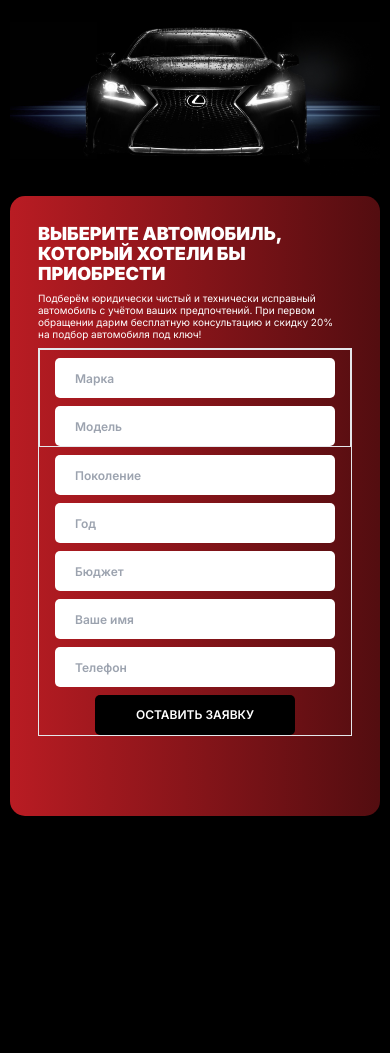
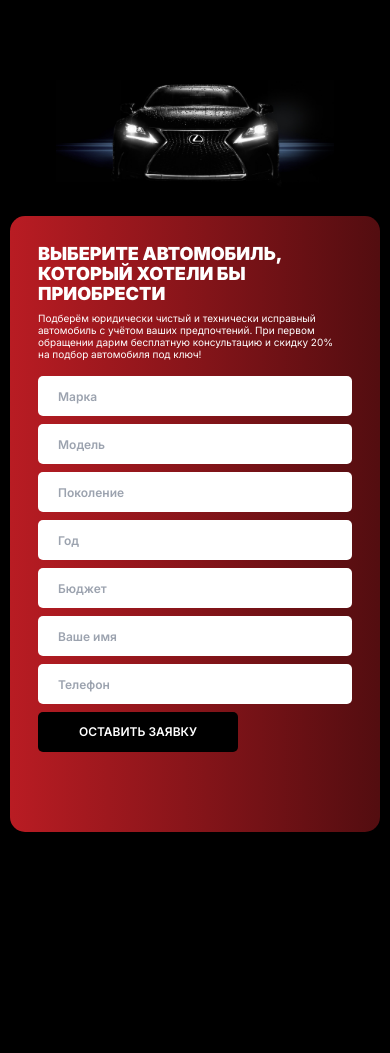
Before and after one commit to shirguin/Html-AutoDiagnoz52, a website: page index.html in a window 390 px wide. Shown: the part 242-1295 px from the top of the page. Drawn offline with nearby package versions, Linux system fonts and the light colour scheme.

Commit message:
redid the first block

```diff
--- a/index.html
+++ b/index.html
@@ -27,12 +27,12 @@
   </head>
 
   <body class="flex flex-col items-center bg-mainBlack">
-    <div class="flex flex-col items-center w-full max-w-[470px] px-2.5">
+    <div class="flex flex-col items-center px-2.5 mobile:w-full sm:w-[470px]">
       <header
-        class="relative flex flex-col pt-2.5 w-full sm:w-[470px] md:w-[738px] xl:w-[1170px] 2xl:w-[1575px]"
+        class="relative flex flex-col pt-2.5 mobile:w-full sm:w-[470px] md:w-[738px] xl:w-[1170px] 2xl:w-[1575px]"
       >
         <!-- Шапка -->
-        <div class="flex items-center justify-between px-5 sm:px-0">
+        <div class="flex items-center justify-between">
           <!-- Логотип -->
           <a href="#">
             <svg
@@ -371,7 +371,7 @@
 
         <!-- Гамбургер меню -->
         <div
-          class="absolute top-0 left-[-1280px] transition-left duration-500 transition-slowest ease bg-[url('./img/background_car_blur.jpeg')] bg-no-repeat bg-center bg-left pt-2.5 pb-[62px] w-[360px] sm:w-[490px] md:w-[748px] text-mainWhite flex flex-col justify-left items-left bg-mainBlack xl:hidden"
+          class="absolute top-0 left-[-1280px] transition-left duration-500 transition-slowest ease bg-[url('./img/background_car_blur.jpeg')] bg-no-repeat bg-center bg-left pt-2.5 pb-[62px] mobile:w-full sm:w-[490px] md:w-[748px] text-mainWhite flex flex-col justify-left items-left bg-mainBlack xl:hidden"
           id="hamburger_menu"
         >
           <!-- Кнопка закрывания меню -->
@@ -452,13 +452,14 @@
         </div>
       </header>
 
-      <main class="w-full">
+      <main class="mobile:w-full">
+        <!-- Первый блок -->
         <section
-          class="flex flex-col w-full items-center mt-10 md:mt-[60px] xl:mt-[96px] 2xl:mt-[72px]"
+          class="flex flex-col items-center mobile:w-full mt-10 md:mt-[60px] xl:mt-[96px] 2xl:mt-[72px]"
         >
           <!-- Фото автомобиля -->
           <div
-            class="w-full h-[280px] sm:w-[470px] sm:h-[320px] md:w-[738px] md:h-[425px] xl:w-[1170px] xl:h-[610px] 2xl:w-[1575px] 2xl:h-[740px] bg-[url('./img/main_background_car.jpg')] bg-contain bg-no-repeat bg-bottom"
+            class="mobile:w-3/4 h-[300px] sm:w-[470px] sm:h-[320px] md:w-[738px] md:h-[425px] xl:w-[1170px] xl:h-[610px] 2xl:w-[1575px] 2xl:h-[740px] bg-[url('./img/main_background_car.jpg')] bg-contain bg-no-repeat bg-bottom"
           >
             <!-- Заголовок h1 -->
             <div
@@ -480,16 +481,16 @@
 
           <!-- Блок заявки на Автоподбор -->
           <div
-            class="flex flex-col mt-5 md:mt-3 mb-10 w-full min-w-[340px] max-w-[450px] sm:w-[470px] md:w-[738px] xl:w-[1170px] 2xl:w-[1575px] bg-mainRed px-7 xl:px-[60px] pt-7 xl:pt-[60px] 2xl:pt-[85px] rounded-[15px] bg-gradient-to-r from-mainRed to-secondRed"
+            class="flex flex-col mt-5 md:mt-3 mb-10 mobile:w-full sm:w-[470px] md:w-[738px] xl:w-[1170px] 2xl:w-[1575px] bg-mainRed px-7 xl:px-[60px] pt-7 xl:pt-[60px] 2xl:pt-[85px] rounded-[15px] bg-gradient-to-r from-mainRed to-secondRed"
           >
             <h3
-              class="w-full min-w-[280px] max-w-[390px] sm:w-[440px] md:w-[738px] xl:w-[1170px] font-inter text-lg xl:text-[26px] 2xl:text-[35px] font-black leading-5 xl:leading-8 2xl:leading-10 text-mainWhite uppercase"
+              class="mobile:w-full sm:w-[440px] md:w-[738px] xl:w-[1170px] font-inter text-lg xl:text-[26px] 2xl:text-[35px] font-black leading-5 xl:leading-8 2xl:leading-10 text-mainWhite uppercase"
             >
               Выберите автомобиль, который хотели&nbsp;бы приобрести
             </h3>
 
             <p
-              class="mt-2 w-full min-w-[280px] max-w-[390px] sm:w-[440px] md:w-[728px] xl:w-[1100px] 2xl:w-[1113px] font-inter text-[10px] xl:text-[15px] 2xl:text-[18px] font-normal leading-3 xl:leading-5 2xl:leading-[22px] tracking-normal text-mainWhite"
+              class="mt-2 mobile:w-full sm:w-[410px] md:w-[666px] xl:w-[1054px] 2xl:w-[1113px] font-inter text-[10px] xl:text-[15px] 2xl:text-[18px] font-normal leading-3 xl:leading-5 2xl:leading-[22px] tracking-normal text-mainWhite"
             >
               Подберём юридически чистый и&nbsp;технически исправный автомобиль
               с&nbsp;учётом ваших предпочтений. При первом обращении дарим
@@ -499,56 +500,63 @@
 
             <!-- форма заявки -->
             <form
-              class="flex flex-col flex-wrap sm:h-[192px] md:h-[96px] xl:h-[148px] 2xl:h-[200px] mt-2 sm:mt-6 2xl:mt-[36px] mb-20 sm:mb-11 xl:mb-[60px] 2xl:mb-[75px] border"
+              class="flex flex-col flex-wrap mobile:w-full sm:h-[192px] md:h-[96px] xl:h-[148px] 2xl:h-[200px] mt-2 sm:mt-6 2xl:mt-[36px] mb-20 sm:mb-11 xl:mb-[60px] 2xl:mb-[75px]"
               action=""
             >
-              <div class="flex flex-col items-center border ">
+              <div class="flex flex-col">
                 <input
-                  class="mt-2 xl:mt-[14px] 2xl:mt-[20px] min-w-[280px] max-w-[380px] sm:w-[200px] md:w-[160px] xl:w-[250px] 2xl:w-[340px] h-10 xl:h-[60px] 2xl:h-[80px] px-5 xl:px-6 rounded-[5px] font-inter text-[12px] xl:text-[14px] 2xl:text-[16px] font-semibold leading-3 xl:leading-4 2xl:leading-5 tracking-normal text-mainGray"
+                  class="mt-2 xl:mt-[14px] 2xl:mt-[20px] mobile:w-full sm:w-[200px] md:w-[160px] xl:w-[250px] 2xl:w-[340px] h-10 xl:h-[60px] 2xl:h-[80px] px-5 xl:px-6 rounded-[5px] font-inter text-[12px] xl:text-[14px] 2xl:text-[16px] font-semibold leading-3 xl:leading-4 2xl:leading-5 tracking-normal text-mainGray"
                   type="text"
                   placeholder="Марка"
+                  name="brand"
                 />
 
                 <input
-                  class="mt-2 xl:mt-[14px] 2xl:mt-[20px] w-[280px] sm:w-[200px] md:w-[160px] xl:w-[250px] 2xl:w-[340px] h-10 xl:h-[60px] 2xl:h-[80px] px-5 xl:px-6 rounded-[5px] font-inter text-[12px] xl:text-[14px] 2xl:text-[16px] font-semibold leading-3 xl:leading-4 2xl:leading-5 tracking-normal text-mainGray"
+                  class="mt-2 xl:mt-[14px] 2xl:mt-[20px] mobile:w-full sm:w-[200px] md:w-[160px] xl:w-[250px] 2xl:w-[340px] h-10 xl:h-[60px] 2xl:h-[80px] px-5 xl:px-6 rounded-[5px] font-inter text-[12px] xl:text-[14px] 2xl:text-[16px] font-semibold leading-3 xl:leading-4 2xl:leading-5 tracking-normal text-mainGray"
                   type="text"
                   placeholder="Модель"
+                  name="model"
                 />
               </div>
 
-              <div class="flex flex-col items-center">
+              <div class="flex flex-col">
                 <input
-                  class="mt-2 xl:mt-[14px] 2xl:mt-[20px] w-[280px] sm:w-[200px] md:w-[160px] xl:w-[250px] 2xl:w-[340px] h-10 xl:h-[60px] 2xl:h-[80px] px-5 xl:px-6 rounded-[5px] font-inter text-[12px] xl:text-[14px] 2xl:text-[16px] font-semibold leading-3 xl:leading-4 2xl:leading-5 tracking-normal text-mainGray"
+                  class="mt-2 xl:mt-[14px] 2xl:mt-[20px] mobile:w-full sm:w-[200px] md:w-[160px] xl:w-[250px] 2xl:w-[340px] h-10 xl:h-[60px] 2xl:h-[80px] px-5 xl:px-6 rounded-[5px] font-inter text-[12px] xl:text-[14px] 2xl:text-[16px] font-semibold leading-3 xl:leading-4 2xl:leading-5 tracking-normal text-mainGray"
                   type="text"
                   placeholder="Поколение"
+                  name="car_generation"
                 />
 
                 <input
-                  class="mt-2 xl:mt-[14px] 2xl:mt-[20px] w-[280px] sm:w-[200px] md:w-[160px] xl:w-[250px] 2xl:w-[340px] h-10 xl:h-[60px] 2xl:h-[80px] px-5 xl:px-6 rounded-[5px] font-inter text-[12px] xl:text-[14px] 2xl:text-[16px] font-semibold leading-3 xl:leading-4 2xl:leading-5 tracking-normal text-mainGray"
+                  class="mt-2 xl:mt-[14px] 2xl:mt-[20px] mobile:w-full sm:w-[200px] md:w-[160px] xl:w-[250px] 2xl:w-[340px] h-10 xl:h-[60px] 2xl:h-[80px] px-5 xl:px-6 rounded-[5px] font-inter text-[12px] xl:text-[14px] 2xl:text-[16px] font-semibold leading-3 xl:leading-4 2xl:leading-5 tracking-normal text-mainGray"
                   type="text"
                   placeholder="Год"
+                  name="year"
                 />
               </div>
 
-              <div class="flex flex-col items-center">
+              <div class="flex flex-col">
                 <input
-                  class="mt-2 xl:mt-[14px] 2xl:mt-[20px] w-[280px] sm:w-[200px] md:w-[160px] xl:w-[250px] 2xl:w-[340px] h-10 xl:h-[60px] 2xl:h-[80px] px-5 xl:px-6 rounded-[5px] font-inter text-[12px] xl:text-[14px] 2xl:text-[16px] font-semibold leading-3 xl:leading-4 2xl:leading-5 tracking-normal text-mainGray"
+                  class="mt-2 xl:mt-[14px] 2xl:mt-[20px] mobile:w-full sm:w-[200px] md:w-[160px] xl:w-[250px] 2xl:w-[340px] h-10 xl:h-[60px] 2xl:h-[80px] px-5 xl:px-6 rounded-[5px] font-inter text-[12px] xl:text-[14px] 2xl:text-[16px] font-semibold leading-3 xl:leading-4 2xl:leading-5 tracking-normal text-mainGray"
                   type="text"
                   placeholder="Бюджет"
+                  name="budget"
                 />
 
                 <input
-                  class="mt-2 xl:mt-[14px] 2xl:mt-[20px] w-[280px] sm:w-[200px] md:w-[160px] xl:w-[250px] 2xl:w-[340px] h-10 xl:h-[60px] 2xl:h-[80px] px-5 xl:px-6 rounded-[5px] font-inter text-[12px] xl:text-[14px] 2xl:text-[16px] font-semibold leading-3 xl:leading-4 2xl:leading-5 tracking-normal text-mainGray"
+                  class="mt-2 xl:mt-[14px] 2xl:mt-[20px] mobile:w-full sm:w-[200px] md:w-[160px] xl:w-[250px] 2xl:w-[340px] h-10 xl:h-[60px] 2xl:h-[80px] px-5 xl:px-6 rounded-[5px] font-inter text-[12px] xl:text-[14px] 2xl:text-[16px] font-semibold leading-3 xl:leading-4 2xl:leading-5 tracking-normal text-mainGray"
                   type="text"
                   placeholder="Ваше имя"
+                  name="user_name"
                 />
               </div>
 
-              <div class="flex flex-col items-center">
+              <div class="flex flex-col">
                 <input
-                  class="mt-2 xl:mt-[14px] 2xl:mt-[20px] w-[280px] sm:w-[200px] md:w-[160px] xl:w-[250px] 2xl:w-[340px] h-10 xl:h-[60px] 2xl:h-[80px] px-5 xl:px-6 rounded-[5px] font-inter text-[12px] xl:text-[14px] 2xl:text-[16px] font-semibold leading-3 xl:leading-4 2xl:leading-5 tracking-normal text-mainGray"
+                  class="mt-2 xl:mt-[14px] 2xl:mt-[20px] mobile:w-full sm:w-[200px] md:w-[160px] xl:w-[250px] 2xl:w-[340px] h-10 xl:h-[60px] 2xl:h-[80px] px-5 xl:px-6 rounded-[5px] font-inter text-[12px] xl:text-[14px] 2xl:text-[16px] font-semibold leading-3 xl:leading-4 2xl:leading-5 tracking-normal text-mainGray"
                   type="text"
                   placeholder="Телефон"
+                  name="telephone"
                 />
 
                 <button
@@ -561,8 +569,13 @@
           </div>
         </section>
 
+        <!-- Второй блок -->
+        <section
+          class="flex flex-col items-center mobile:w-full mt-10 md:mt-[60px] xl:mt-[96px] 2xl:mt-[72px]"
+        ></section>
+
         <!-- Шрифты -->
-        <section class="mt-[200px]">
+        <section class="w-full mt-[200px]">
           <h1 class="font-lobster text-[24px] text-mainWhite font-regular">
             Принимая во внимание
           </h1>
--- a/tailwind.config.js
+++ b/tailwind.config.js
@@ -2,8 +2,10 @@
 module.exports = {
   content: ["./**/*.{html,js}"],
   theme: {
-
     extend: {
+      screens: {
+        mobile: "360px",
+      },
       colors: {
         mainWhite: "#FFFFFF",
         mainGray: "#6C6C6C",
@@ -16,10 +18,10 @@ module.exports = {
         left: "left",
         color: "color",
       },
-      fontFamily:{
+      fontFamily: {
         inter: ["Inter", "sans-serif"],
-        lobster:["Lobster", "sans-serif"],
-      }
+        lobster: ["Lobster", "sans-serif"],
+      },
     },
   },
   plugins: [],
```
Also changed, not shown: output.css.
